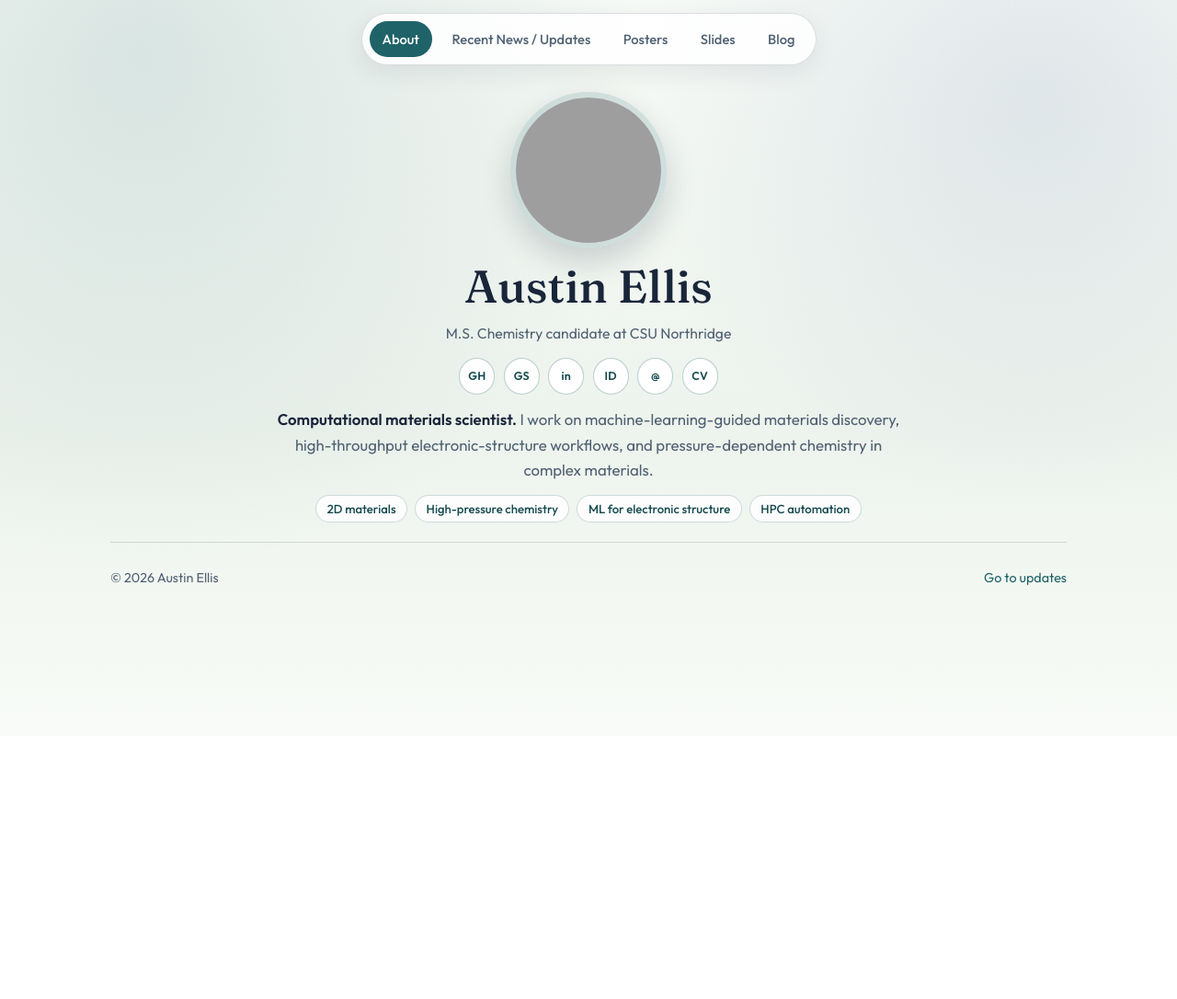
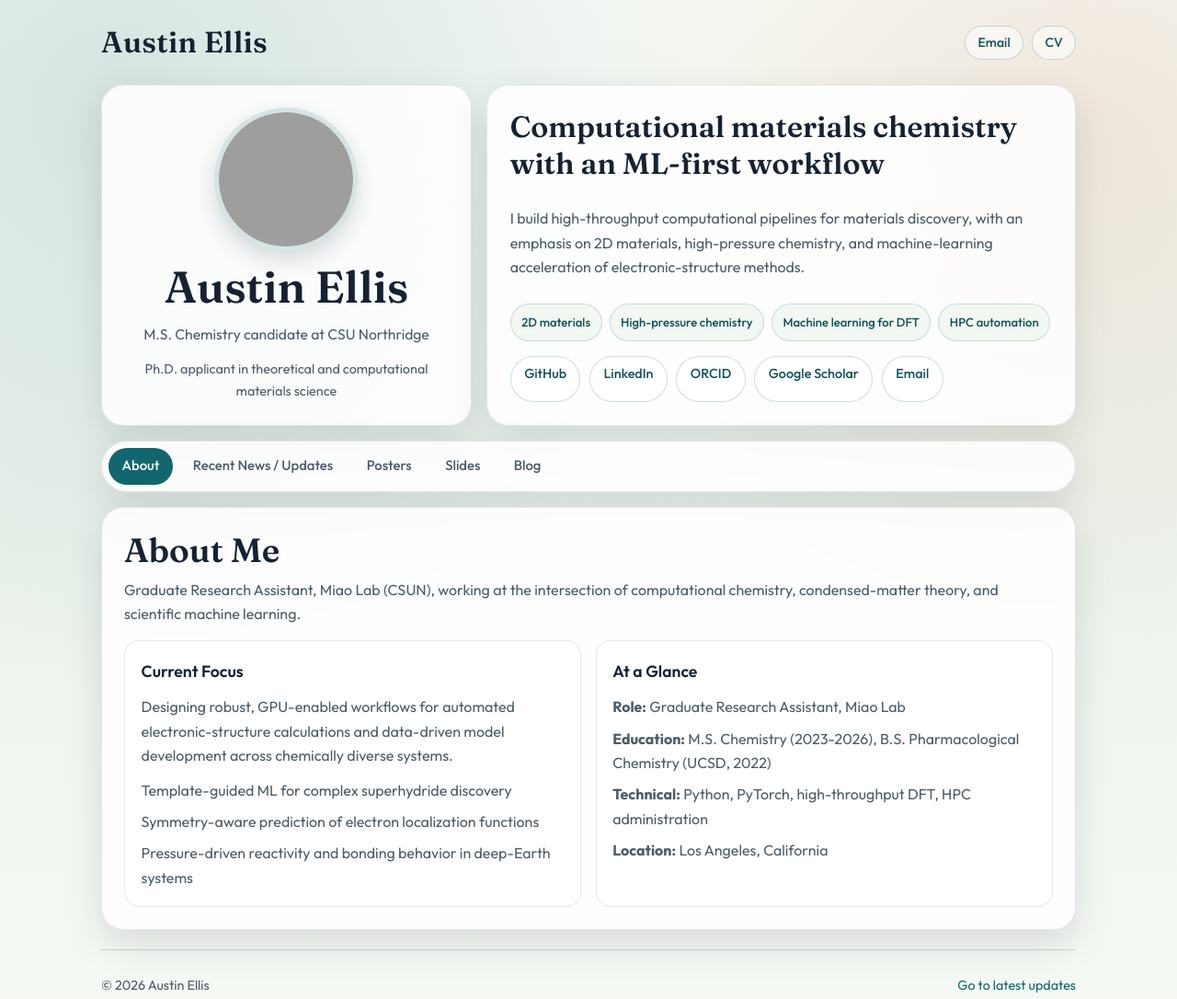
Before and after one commit to Austin243/portfolio, a plain HTML site: page index.html in a window 1280 px wide. Shown: the whole page at 92% size. Before the commit the page ends 800 px from the top, so only its background shows below. Drawn offline with Linux system fonts and the light colour scheme; grey boxes are pictures that could not be loaded.

Commit message:
Revert "refine top-nav layout and hero intro"
This reverts commit c0657a3058c1ae29d1b2a4fa2648c66aa37a63ff.

```diff
--- a/index.html
+++ b/index.html
@@ -6,7 +6,7 @@
     <title>Austin Ellis | About</title>
     <meta
       name="description"
-      content="Austin Ellis - computational materials scientist focused on machine-learning-enabled materials discovery and high-throughput electronic-structure workflows."
+      content="Austin Ellis - computational materials chemist focused on machine-learning-enabled materials discovery and high-throughput electronic-structure workflows."
     >
     <link rel="preconnect" href="https://fonts.googleapis.com">
     <link rel="preconnect" href="https://fonts.gstatic.com" crossorigin>
@@ -19,59 +19,93 @@
   <body>
     <div class="site-shell">
       <header class="site-header reveal" style="--delay: 0ms;">
-        <nav class="tabs tabs--top" aria-label="Portfolio tabs">
+        <a class="brand" href="index.html">Austin Ellis</a>
+        <div class="header-links" aria-label="Quick header links">
+          <a href="mailto:austin.ellis.386@my.csun.edu">Email</a>
+          <a href="AustinEllisCV_0226.pdf" target="_blank" rel="noopener">CV</a>
+        </div>
+      </header>
+
+      <main class="page">
+        <section class="landing reveal" style="--delay: 50ms;" aria-labelledby="about-intro">
+          <article class="card profile-stack">
+            <img class="avatar" src="profile.png" alt="Portrait of Austin Ellis" loading="eager">
+            <h1 class="hero-name" id="about-intro">Austin Ellis</h1>
+            <p class="hero-tagline">
+              M.S. Chemistry candidate at CSU Northridge
+            </p>
+            <p class="hero-detail">
+              Ph.D. applicant in theoretical and computational materials science
+            </p>
+          </article>
+
+          <article class="card intro-card">
+            <h2>Computational materials chemistry with an ML-first workflow</h2>
+            <p class="lead">
+              I build high-throughput computational pipelines for materials discovery, with an emphasis on 2D materials,
+              high-pressure chemistry, and machine-learning acceleration of electronic-structure methods.
+            </p>
+            <div class="pill-row" aria-label="Research interests">
+              <span class="pill">2D materials</span>
+              <span class="pill">High-pressure chemistry</span>
+              <span class="pill">Machine learning for DFT</span>
+              <span class="pill">HPC automation</span>
+            </div>
+            <nav class="profile-links" aria-label="Profile links">
+              <a href="https://github.com/Austin243" target="_blank" rel="noopener">GitHub</a>
+              <a href="https://www.linkedin.com/in/Austin243" target="_blank" rel="noopener">LinkedIn</a>
+              <a href="https://orcid.org/0009-0007-1031-132X" target="_blank" rel="noopener">ORCID</a>
+              <a href="https://scholar.google.com/citations?user=Y8mlpekAAAAJ&amp;hl=en" target="_blank" rel="noopener">Google Scholar</a>
+              <a href="mailto:austin.ellis.386@my.csun.edu">Email</a>
+            </nav>
+          </article>
+        </section>
+
+        <nav class="tabs reveal" style="--delay: 100ms;" aria-label="Portfolio tabs">
           <a class="tab is-active" href="index.html" aria-current="page">About</a>
           <a class="tab" href="updates.html">Recent News / Updates</a>
           <a class="tab" href="posters.html">Posters</a>
           <a class="tab" href="slides.html">Slides</a>
           <a class="tab" href="blog.html">Blog</a>
         </nav>
-      </header>
 
-      <main class="page">
-        <section class="hero-center reveal" style="--delay: 70ms;" aria-labelledby="about-intro">
-          <img class="hero-avatar" src="profile.png" alt="Portrait of Austin Ellis" loading="eager">
-          <h1 class="hero-name" id="about-intro">Austin Ellis</h1>
-          <p class="hero-subtitle">M.S. Chemistry candidate at CSU Northridge</p>
-
-          <nav class="icon-links" aria-label="Profile links">
-            <a class="icon-link" href="https://github.com/Austin243" target="_blank" rel="noopener" aria-label="GitHub" title="GitHub">
-              <span>GH</span>
-            </a>
-            <a class="icon-link" href="https://scholar.google.com/citations?user=Y8mlpekAAAAJ&amp;hl=en" target="_blank" rel="noopener" aria-label="Google Scholar" title="Google Scholar">
-              <span>GS</span>
-            </a>
-            <a class="icon-link" href="https://www.linkedin.com/in/Austin243" target="_blank" rel="noopener" aria-label="LinkedIn" title="LinkedIn">
-              <span>in</span>
-            </a>
-            <a class="icon-link" href="https://orcid.org/0009-0007-1031-132X" target="_blank" rel="noopener" aria-label="ORCID" title="ORCID">
-              <span>ID</span>
-            </a>
-            <a class="icon-link" href="mailto:austin.ellis.386@my.csun.edu" aria-label="Email" title="Email">
-              <span>@</span>
-            </a>
-            <a class="icon-link" href="AustinEllisCV_0226.pdf" target="_blank" rel="noopener" aria-label="CV" title="CV">
-              <span>CV</span>
-            </a>
-          </nav>
-
-          <p class="hero-description">
-            <strong>Computational materials scientist.</strong> I work on machine-learning-guided materials discovery,
-            high-throughput electronic-structure workflows, and pressure-dependent chemistry in complex materials.
+        <section class="panel reveal" style="--delay: 140ms;" aria-labelledby="about-title">
+          <h2 class="panel-title" id="about-title">About Me</h2>
+          <p class="panel-subtitle">
+            Graduate Research Assistant, Miao Lab (CSUN), working at the intersection of computational chemistry,
+            condensed-matter theory, and scientific machine learning.
           </p>
 
-          <div class="interest-links" aria-label="Research interests">
-            <span class="interest-tag">2D materials</span>
-            <span class="interest-tag">High-pressure chemistry</span>
-            <span class="interest-tag">ML for electronic structure</span>
-            <span class="interest-tag">HPC automation</span>
+          <div class="two-col">
+            <article class="info-card reveal" style="--delay: 190ms;">
+              <h3>Current Focus</h3>
+              <p>
+                Designing robust, GPU-enabled workflows for automated electronic-structure calculations and data-driven
+                model development across chemically diverse systems.
+              </p>
+              <ul class="key-list">
+                <li>Template-guided ML for complex superhydride discovery</li>
+                <li>Symmetry-aware prediction of electron localization functions</li>
+                <li>Pressure-driven reactivity and bonding behavior in deep-Earth systems</li>
+              </ul>
+            </article>
+
+            <article class="info-card reveal" style="--delay: 240ms;">
+              <h3>At a Glance</h3>
+              <ul class="key-list">
+                <li><strong>Role:</strong> Graduate Research Assistant, Miao Lab</li>
+                <li><strong>Education:</strong> M.S. Chemistry (2023-2026), B.S. Pharmacological Chemistry (UCSD, 2022)</li>
+                <li><strong>Technical:</strong> Python, PyTorch, high-throughput DFT, HPC administration</li>
+                <li><strong>Location:</strong> Los Angeles, California</li>
+              </ul>
+            </article>
           </div>
         </section>
       </main>
 
       <footer class="site-footer">
         <p>© <span id="year"></span> Austin Ellis</p>
-        <a href="updates.html">Go to updates</a>
+        <a href="updates.html">Go to latest updates</a>
       </footer>
     </div>
 
--- a/styles.css
+++ b/styles.css
@@ -1,20 +1,22 @@
 :root {
   --font-body: 'Outfit', 'Trebuchet MS', sans-serif;
-  --font-display: 'Fraunces', Georgia, serif;
-  --page-bg: #f8fbf7;
-  --page-bg-soft: #edf3ed;
-  --surface: rgba(255, 255, 255, 0.9);
+  --font-display: 'Fraunces', 'Times New Roman', serif;
+  --page-bg: #f7faf5;
+  --page-bg-soft: #ecf3ec;
+  --surface: rgba(255, 255, 255, 0.86);
   --surface-strong: #ffffff;
-  --text: #19263a;
-  --text-muted: #506172;
-  --line: rgba(25, 38, 58, 0.15);
-  --brand: #1f6268;
-  --brand-strong: #15494f;
-  --shadow: 0 12px 30px rgba(15, 35, 46, 0.11);
-  --radius-lg: 22px;
-  --radius-md: 14px;
+  --surface-muted: #f2f7f2;
+  --text: #162232;
+  --text-muted: #4a5b68;
+  --line: #c5d4cf;
+  --brand: #12666d;
+  --brand-strong: #0f5158;
+  --accent: #c66b3d;
+  --shadow: 0 16px 42px rgba(18, 34, 50, 0.12);
+  --radius-lg: 24px;
+  --radius-md: 16px;
   --radius-pill: 999px;
-  --max-width: 1040px;
+  --max-width: 1060px;
 }
 
 * {
@@ -30,10 +32,10 @@ body {
   font-family: var(--font-body);
   color: var(--text);
   background:
-    radial-gradient(circle at 12% 7%, rgba(31, 98, 104, 0.14), transparent 42%),
-    radial-gradient(circle at 88% 13%, rgba(40, 77, 136, 0.11), transparent 34%),
-    linear-gradient(180deg, var(--page-bg) 0%, var(--page-bg-soft) 58%, var(--page-bg) 100%);
-  line-height: 1.64;
+    radial-gradient(circle at 10% 8%, rgba(18, 102, 109, 0.14), transparent 42%),
+    radial-gradient(circle at 92% 14%, rgba(198, 107, 61, 0.13), transparent 35%),
+    linear-gradient(180deg, var(--page-bg) 0%, var(--page-bg-soft) 52%, var(--page-bg) 100%);
+  line-height: 1.65;
   min-height: 100vh;
 }
 
@@ -55,39 +57,182 @@ a:focus-visible {
 .site-shell {
   width: min(calc(100% - 2rem), var(--max-width));
   margin: 0 auto;
-  padding: 0.9rem 0 2.8rem;
+  padding: 1.25rem 0 3rem;
 }
 
 .site-header {
-  position: sticky;
-  top: 0.55rem;
-  z-index: 30;
   display: flex;
-  justify-content: center;
-  margin: 0 0 1.1rem;
+  align-items: center;
+  justify-content: space-between;
+  gap: 1rem;
+  margin-bottom: 1.2rem;
+}
+
+.brand {
+  font-family: var(--font-display);
+  font-size: clamp(1.35rem, 1.5vw + 1rem, 2rem);
+  font-weight: 600;
+  letter-spacing: 0.01em;
+  color: var(--text);
+}
+
+.header-links {
+  display: flex;
+  flex-wrap: wrap;
+  justify-content: flex-end;
+  gap: 0.6rem;
+}
+
+.header-links a {
+  border-radius: var(--radius-pill);
+  border: 1px solid rgba(18, 102, 109, 0.24);
+  background: rgba(255, 255, 255, 0.55);
+  padding: 0.35rem 0.82rem;
+  font-size: 0.88rem;
+  font-weight: 500;
+  color: var(--brand-strong);
+  transition: background-color 0.2s ease, transform 0.2s ease;
+}
+
+.header-links a:hover,
+.header-links a:focus-visible {
+  background: rgba(18, 102, 109, 0.12);
+  transform: translateY(-1px);
+}
+
+.page {
+  display: grid;
+  gap: 1rem;
+}
+
+.card,
+.panel,
+.tabs {
+  background: var(--surface);
+  border: 1px solid rgba(22, 34, 50, 0.11);
+  border-radius: var(--radius-lg);
+  box-shadow: var(--shadow);
+  backdrop-filter: blur(8px);
+}
+
+.landing {
+  display: grid;
+  gap: 1rem;
+  grid-template-columns: minmax(230px, 0.88fr) minmax(0, 1.4fr);
+}
+
+.profile-stack {
+  padding: 1.5rem 1.4rem;
+  text-align: center;
+  display: grid;
+  gap: 0.8rem;
+  align-content: start;
+}
+
+.avatar {
+  width: 156px;
+  height: 156px;
+  margin: 0 auto;
+  border-radius: 50%;
+  object-fit: cover;
+  border: 5px solid rgba(18, 102, 109, 0.16);
+  box-shadow: 0 10px 24px rgba(22, 34, 50, 0.16);
+}
+
+.hero-name {
+  margin: 0;
+  font-family: var(--font-display);
+  font-size: clamp(2rem, 2.1vw + 1.4rem, 3rem);
+  font-weight: 600;
+  line-height: 1.1;
+}
+
+.hero-tagline {
+  margin: 0;
+  font-size: 0.98rem;
+  color: var(--text-muted);
+}
+
+.hero-detail {
+  margin: 0;
+  font-size: 0.9rem;
+  color: var(--text-muted);
+}
+
+.intro-card {
+  padding: 1.55rem;
+  display: grid;
+  gap: 1rem;
+}
+
+.intro-card h2 {
+  margin: 0;
+  font-family: var(--font-display);
+  font-size: clamp(1.35rem, 1.3vw + 1rem, 2rem);
+  font-weight: 520;
+  line-height: 1.25;
+}
+
+.lead {
+  margin: 0;
+  color: var(--text-muted);
+  max-width: 66ch;
+}
+
+.pill-row {
+  display: flex;
+  flex-wrap: wrap;
+  gap: 0.5rem;
+}
+
+.pill {
+  display: inline-flex;
+  align-items: center;
+  border-radius: var(--radius-pill);
+  background: var(--surface-muted);
+  border: 1px solid rgba(18, 102, 109, 0.2);
+  color: var(--brand-strong);
+  font-size: 0.82rem;
+  font-weight: 500;
+  padding: 0.2rem 0.72rem;
+}
+
+.profile-links {
+  display: flex;
+  flex-wrap: wrap;
+  gap: 0.6rem;
+}
+
+.profile-links a {
+  border-radius: var(--radius-pill);
+  border: 1px solid rgba(18, 102, 109, 0.22);
+  background: var(--surface-strong);
+  color: var(--brand-strong);
+  font-size: 0.9rem;
+  font-weight: 500;
+  padding: 0.42rem 0.9rem;
+  transition: transform 0.2s ease, border-color 0.2s ease, background-color 0.2s ease;
+}
+
+.profile-links a:hover,
+.profile-links a:focus-visible {
+  transform: translateY(-1px);
+  border-color: rgba(18, 102, 109, 0.45);
+  background: rgba(18, 102, 109, 0.08);
 }
 
 .tabs {
   display: flex;
   flex-wrap: wrap;
-  gap: 0.46rem;
-  padding: 0.5rem;
+  gap: 0.48rem;
+  padding: 0.45rem;
   border-radius: var(--radius-pill);
-  background: rgba(255, 255, 255, 0.84);
-  border: 1px solid var(--line);
-  box-shadow: 0 8px 26px rgba(20, 30, 45, 0.08);
-  backdrop-filter: blur(10px);
-}
-
-.tabs--top {
-  width: fit-content;
-  max-width: 100%;
 }
 
 .tab {
   border-radius: var(--radius-pill);
-  padding: 0.46rem 0.88rem;
-  font-size: 0.92rem;
+  padding: 0.48rem 0.9rem;
+  font-size: 0.93rem;
   font-weight: 500;
   color: var(--text-muted);
   transition: color 0.2s ease, background-color 0.2s ease, transform 0.2s ease;
@@ -95,8 +240,8 @@ a:focus-visible {
 
 .tab:hover,
 .tab:focus-visible {
-  background: rgba(31, 98, 104, 0.08);
   color: var(--text);
+  background: rgba(18, 102, 109, 0.08);
   transform: translateY(-1px);
 }
 
@@ -112,121 +257,58 @@ a:focus-visible {
   background: var(--brand-strong);
 }
 
-.page {
-  display: grid;
-  gap: 1rem;
-}
-
-.hero-center {
-  max-width: 760px;
-  margin: 0 auto;
-  text-align: center;
-  display: grid;
-  gap: 0.85rem;
-  justify-items: center;
-  padding: 0.7rem 0 0;
-}
-
-.hero-avatar {
-  width: 170px;
-  height: 170px;
-  border-radius: 50%;
-  object-fit: cover;
-  border: 6px solid rgba(31, 98, 104, 0.16);
-  box-shadow: 0 14px 32px rgba(17, 35, 52, 0.18);
-}
-
-.hero-name {
-  margin: 0;
-  font-family: var(--font-display);
-  font-size: clamp(2.05rem, 2.35vw + 1.3rem, 3.1rem);
-  font-weight: 450;
-  line-height: 1.1;
-}
-
-.hero-subtitle {
-  margin: -0.1rem 0 0;
-  color: var(--text-muted);
-  font-size: 0.98rem;
-}
-
-.icon-links {
-  display: flex;
-  flex-wrap: wrap;
-  justify-content: center;
-  gap: 0.58rem;
-}
-
-.icon-link {
-  width: 2.45rem;
-  height: 2.45rem;
-  border-radius: 50%;
-  border: 1px solid rgba(31, 98, 104, 0.3);
-  background: rgba(255, 255, 255, 0.92);
-  color: var(--brand-strong);
-  font-size: 0.78rem;
-  font-weight: 600;
-  display: inline-flex;
-  align-items: center;
-  justify-content: center;
-  letter-spacing: 0.02em;
-  transition: transform 0.2s ease, border-color 0.2s ease, background-color 0.2s ease;
-}
-
-.icon-link:hover,
-.icon-link:focus-visible {
-  transform: translateY(-1px);
-  border-color: rgba(31, 98, 104, 0.55);
-  background: rgba(31, 98, 104, 0.1);
-}
-
-.hero-description {
-  margin: 0;
-  color: var(--text-muted);
-  font-size: 1.05rem;
-  max-width: 680px;
-}
-
-.hero-description strong {
-  color: var(--text);
-  font-weight: 600;
-}
-
-.interest-links {
-  display: flex;
-  flex-wrap: wrap;
-  justify-content: center;
-  gap: 0.5rem;
-}
-
-.interest-tag {
-  border-radius: var(--radius-pill);
-  border: 1px solid rgba(31, 98, 104, 0.22);
-  background: rgba(255, 255, 255, 0.8);
-  color: var(--brand-strong);
-  font-size: 0.82rem;
-  font-weight: 500;
-  padding: 0.2rem 0.72rem;
-}
-
 .panel {
-  background: var(--surface);
-  border: 1px solid var(--line);
-  border-radius: var(--radius-lg);
-  box-shadow: var(--shadow);
-  padding: 1.4rem;
+  padding: 1.5rem;
 }
 
 .panel-title {
   margin: 0;
   font-family: var(--font-display);
-  font-size: clamp(1.65rem, 1.7vw + 1rem, 2.45rem);
-  font-weight: 450;
+  font-size: clamp(1.6rem, 1.6vw + 1rem, 2.45rem);
+  font-weight: 520;
   line-height: 1.2;
 }
 
 .panel-subtitle {
   margin: 0.5rem 0 0;
+  color: var(--text-muted);
+}
+
+.two-col {
+  margin-top: 1rem;
+  display: grid;
+  gap: 0.95rem;
+  grid-template-columns: repeat(2, minmax(0, 1fr));
+}
+
+.info-card {
+  border: 1px solid rgba(22, 34, 50, 0.1);
+  border-radius: var(--radius-md);
+  background: var(--surface-strong);
+  padding: 1.1rem;
+}
+
+.info-card h3 {
+  margin: 0;
+  font-size: 1.1rem;
+  font-weight: 600;
+}
+
+.info-card p {
+  margin: 0.7rem 0 0;
+  color: var(--text-muted);
+}
+
+.key-list {
+  list-style: none;
+  margin: 0.7rem 0 0;
+  padding: 0;
+  display: grid;
+  gap: 0.5rem;
+}
+
+.key-list li {
+  margin: 0;
   color: var(--text-muted);
 }
 
@@ -237,7 +319,7 @@ a:focus-visible {
 }
 
 .update-item {
-  border: 1px solid var(--line);
+  border: 1px solid rgba(22, 34, 50, 0.1);
   border-radius: var(--radius-md);
   background: var(--surface-strong);
   padding: 1rem;
@@ -245,8 +327,8 @@ a:focus-visible {
 
 .update-item h3 {
   margin: 0;
-  font-size: clamp(1.05rem, 1.05vw + 0.8rem, 1.3rem);
-  line-height: 1.34;
+  font-size: clamp(1.05rem, 1vw + 0.8rem, 1.3rem);
+  line-height: 1.35;
 }
 
 .update-item p {
@@ -258,7 +340,7 @@ a:focus-visible {
   margin: 0.8rem 0 0;
   border-radius: 14px;
   overflow: hidden;
-  border: 1px solid var(--line);
+  border: 1px solid rgba(22, 34, 50, 0.1);
   max-width: 840px;
 }
 
@@ -286,7 +368,7 @@ a:focus-visible {
 
 .updates-gallery img {
   border-radius: 12px;
-  border: 1px solid var(--line);
+  border: 1px solid rgba(22, 34, 50, 0.1);
 }
 
 .poster-grid {
@@ -297,12 +379,12 @@ a:focus-visible {
 }
 
 .poster-card {
-  border: 1px solid var(--line);
+  border: 1px solid rgba(22, 34, 50, 0.1);
   border-radius: var(--radius-md);
   background: var(--surface-strong);
   padding: 1rem;
   display: grid;
-  gap: 0.56rem;
+  gap: 0.55rem;
   transition: transform 0.2s ease, box-shadow 0.2s ease;
 }
 
@@ -328,8 +410,8 @@ a:focus-visible {
   align-items: center;
   width: fit-content;
   border-radius: var(--radius-pill);
-  border: 1px solid rgba(31, 98, 104, 0.32);
-  background: rgba(31, 98, 104, 0.08);
+  border: 1px solid rgba(18, 102, 109, 0.32);
+  background: rgba(18, 102, 109, 0.08);
   color: var(--brand-strong);
   padding: 0.34rem 0.8rem;
   font-weight: 500;
@@ -338,15 +420,15 @@ a:focus-visible {
 
 .button-link:hover,
 .button-link:focus-visible {
-  background: rgba(31, 98, 104, 0.16);
+  background: rgba(18, 102, 109, 0.16);
 }
 
 .placeholder-card {
   margin-top: 1rem;
-  border: 1px dashed rgba(25, 38, 58, 0.35);
+  border: 1px dashed rgba(22, 34, 50, 0.28);
   border-radius: var(--radius-md);
-  background: rgba(255, 255, 255, 0.76);
-  padding: 1.15rem;
+  background: rgba(255, 255, 255, 0.72);
+  padding: 1.2rem;
 }
 
 .placeholder-card h2 {
@@ -366,13 +448,13 @@ a:focus-visible {
 }
 
 .placeholder-list li {
-  margin-bottom: 0.35rem;
+  margin-bottom: 0.4rem;
 }
 
 .site-footer {
   margin-top: 1.3rem;
   padding-top: 0.8rem;
-  border-top: 1px solid var(--line);
+  border-top: 1px solid rgba(22, 34, 50, 0.16);
   display: flex;
   justify-content: space-between;
   align-items: center;
@@ -384,15 +466,15 @@ a:focus-visible {
 
 .reveal {
   opacity: 0;
-  transform: translateY(10px);
-  animation: rise-in 540ms cubic-bezier(0.22, 0.8, 0.26, 1) forwards;
+  transform: translateY(12px);
+  animation: rise-in 620ms cubic-bezier(0.2, 0.85, 0.28, 1) forwards;
   animation-delay: var(--delay, 0ms);
 }
 
 @keyframes rise-in {
   from {
     opacity: 0;
-    transform: translateY(10px);
+    transform: translateY(12px);
   }
 
   to {
@@ -401,14 +483,39 @@ a:focus-visible {
   }
 }
 
-@media (max-width: 760px) {
+@media (max-width: 920px) {
+  .landing {
+    grid-template-columns: 1fr;
+  }
+
+  .profile-stack,
+  .intro-card {
+    text-align: center;
+  }
+
+  .profile-links,
+  .pill-row {
+    justify-content: center;
+  }
+
+  .two-col {
+    grid-template-columns: 1fr;
+  }
+}
+
+@media (max-width: 720px) {
   .site-shell {
     width: min(calc(100% - 1rem), var(--max-width));
+    padding-top: 0.7rem;
   }
 
   .site-header {
-    top: 0.35rem;
-    margin-bottom: 0.8rem;
+    flex-direction: column;
+    align-items: flex-start;
+  }
+
+  .header-links {
+    justify-content: flex-start;
   }
 
   .tabs {
@@ -417,20 +524,10 @@ a:focus-visible {
 
   .tab {
     font-size: 0.88rem;
-    padding: 0.42rem 0.74rem;
-  }
-
-  .hero-avatar {
-    width: 144px;
-    height: 144px;
-  }
-
-  .hero-description {
-    font-size: 0.98rem;
   }
 
   .panel {
-    padding: 1.12rem;
+    padding: 1.15rem;
   }
 
   .updates-gallery {
```
Also changed, not shown: blog.html (+9 -3 lines), posters.html (+9 -3 lines), slides.html (+9 -3 lines), updates.html (+9 -3 lines).
